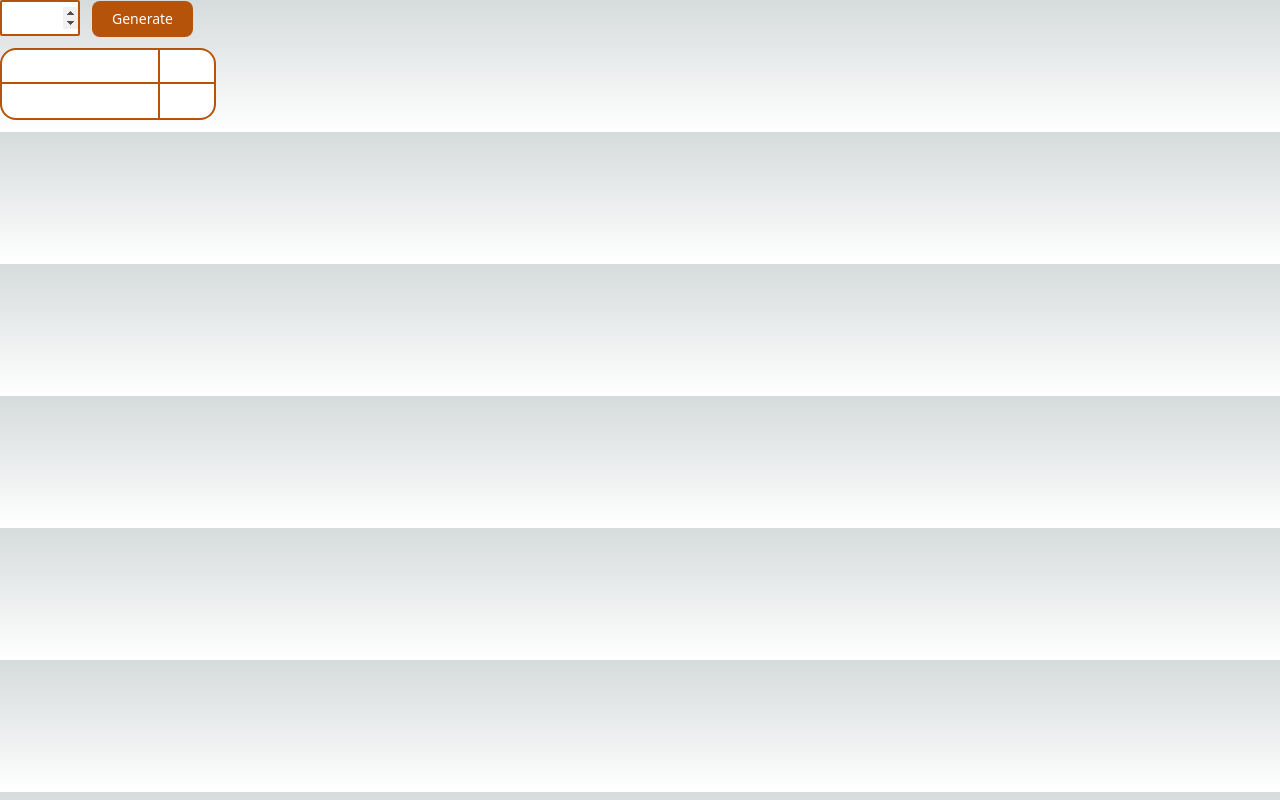
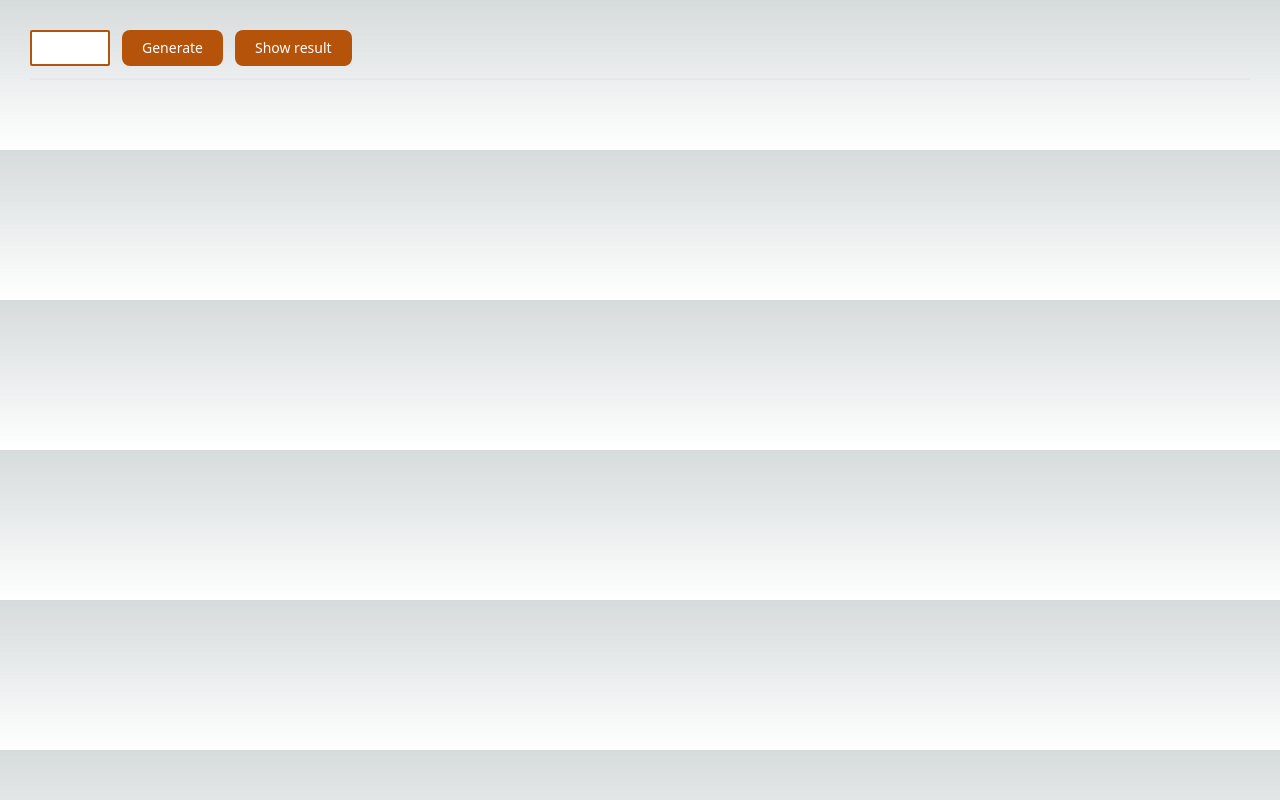
Before and after one commit to Development-KasperSky/next-typescript-firebase, a Next.js app: page / in a window 1280 px wide. Built offline with nearby package versions, Linux system fonts and the light colour scheme.

Commit message:
feat: Add ControlPanel Component

```diff
--- a/src/components/BracketItem.tsx
+++ b/src/components/BracketItem.tsx
@@ -1,6 +1,12 @@
 import React from "react";
 
-export const BracketItemComponent: React.FC = () => {
+type BracketItemComponentProps = {
+  disable: boolean
+}
+
+export const BracketItemComponent: React.FC<BracketItemComponentProps> = ({
+  disable
+}) => {
   const [result, setResult] = React.useState({
     "home": {
       "name": "",
@@ -57,11 +63,11 @@ export const BracketItemComponent: React.FC = () => {
     <>
       <form className='flex flex-col mb-3'>
         <div>
-          <input className='w-40 h-9 text-zinc-900 pl-3 rounded-tl-2xl border-amber-700 border-2' name='home' type="text" onChange={onChangeHome} />
+          <input disabled={disable} className='w-40 h-9 text-zinc-900 pl-3 rounded-tl-2xl border-amber-700 border-2' name='home' type="text" onChange={onChangeHome} />
           <input className='w-14 h-9 text-zinc-900 pl-2 rounded-tr-2xl border-amber-700 border-r-2 border-b-2 border-t-2' name='first_score' type="number" onChange={onChangeFirstScore} />
         </div>
         <div>
-          <input className='w-40 h-9 text-zinc-900  rounded-bl-2xl pl-3 border-amber-700 border-l-2 border-r-2 border-b-2' name='visitor' type="text" onChange={onChangeVisitor} />
+          <input disabled={disable} className='w-40 h-9 text-zinc-900  rounded-bl-2xl pl-3 border-amber-700 border-l-2 border-r-2 border-b-2' name='visitor' type="text" onChange={onChangeVisitor} />
           <input className='w-14 h-9 text-zinc-900 rounded-br-2xl pl-2 border-amber-700 border-r-2 border-b-2' name='second_score' type="number" onChange={onChangeSecondScore} />
         </div>
       </form>
--- /dev/null
+++ b/src/components/ControlPanel.tsx
@@ -0,0 +1,17 @@
+import React from "react";
+import { InputTeamCountComponent } from "./InputTeamCount";
+
+interface ControlPanelComponentProps {
+  onClickHandler: (data: number) => void,
+}
+
+export const ControlPanelComponent: React.FC<ControlPanelComponentProps> = ({
+  onClickHandler
+}) => {
+  return (
+    <div className="flex flex-row border-b-2 mb-10">
+      <InputTeamCountComponent onClickHandler={onClickHandler} />
+      <button className="text-white ml-3 w-50 h-9 bg-amber-700 hover:bg-amber-600 focus:ring-4 focus:outline-non font-medium rounded-lg text-sm px-5 py-2 text-center dark:bg-primary-600 dark:hover:bg-primary-700">Show result</button>
+    </div>
+  )
+}
--- a/src/components/InputTeamCount.tsx
+++ b/src/components/InputTeamCount.tsx
@@ -21,9 +21,9 @@ export const InputTeamCountComponent: React.FC<InputComponentProps> = ({
   }
 
   return (
-    <div>
-      <input className='w-20 h-9 text-zinc-900 rounded-sm border-amber-700 border-2 mb-3 mr-3' name='second_score' type="number" onChange={onChangeTeamCounter} />
-      <button className='text-white bg-amber-700 hover:bg-amber-600 focus:ring-4 focus:outline-non font-medium rounded-lg text-sm px-5 py-2 text-center dark:bg-primary-600 dark:hover:bg-primary-700' onClick={onClickGenerate}>Generate</button>
+    <div className="flex flex-row align-middle">
+      <input className='w-20 h-9 pl-2 text-zinc-900 rounded-sm border-amber-700 border-2 mb-3 mr-3' name='second_score' type="number" onChange={onChangeTeamCounter} />
+      <button className='text-white  w-30 h-9 bg-amber-700 hover:bg-amber-600 focus:ring-4 focus:outline-non font-medium rounded-lg text-sm px-5 py-2 text-center dark:bg-primary-600 dark:hover:bg-primary-700' onClick={onClickGenerate}>Generate</button>
     </div>
   )
 }
--- a/src/components/index.ts
+++ b/src/components/index.ts
@@ -1,2 +1,3 @@
 export * from "./BracketItem";
+export * from "./ControlPanel";
 export * from "./InputTeamCount";
--- a/src/pages/index.tsx
+++ b/src/pages/index.tsx
@@ -1,13 +1,56 @@
-import { BracketItemComponent, InputTeamCountComponent } from '@/components'
-import { Inter } from 'next/font/google'
+import { BracketItemComponent, ControlPanelComponent } from '@/components';
+import { Inter } from 'next/font/google';
+import React from "react";
 
 const inter = Inter({ subsets: ['latin'] })
 
 export default function Home() {
+
+  const [totalCount, setTotalCount] = React.useState<number>(0);
+
+  const handleTotalCountChange = (data: number) => {
+    if ((Math.log2(data) === Math.floor(Math.log2(data)) && (Math.log2(data) >= 1))) {
+      setTotalCount(data);
+    } else {
+      alert("Total count is not correct!");
+    }
+  }
+
+  const stepCountArray = [];
+
+  for (let j = 0; j < Math.ceil(Math.log2(totalCount)); j++) {
+    stepCountArray.push(j + 1);
+  }
+
+  const matchList = React.useMemo(() => {
+    let result: any[] = [];
+
+    for (let i = 0; i < Math.ceil(Math.log2(totalCount / 2)) + 1; i++) {
+      const length = Math.pow(2, i);
+      result = [new Array(length).fill(0), ...result];
+    }
+
+    return result;
+  }, [totalCount]);
+
   return (
     <>
-      <InputTeamCountComponent onClickHandler={() => { }} />
-      <BracketItemComponent />
+      <ControlPanelComponent onClickHandler={handleTotalCountChange} />
+      {
+        <div className='flex flex-row gap-7'>
+          {
+            stepCountArray.map((step, sIndex) => (
+              <div className='flex flex-col justify-around' key={sIndex}>
+                {
+                  matchList[sIndex].map((item: any, index: React.Key | null | undefined) => (
+                    <BracketItemComponent disable={sIndex === 0 ? false : true} key={index} />
+                  ))
+                }
+              </div>
+            ))
+          }
+        </div>
+      }
     </>
   )
 }
--- a/src/styles/globals.css
+++ b/src/styles/globals.css
@@ -17,6 +17,7 @@
 }
 
 body {
+  margin: 30px;
   color: rgb(var(--foreground-rgb));
   background: linear-gradient(
       to bottom,
```
